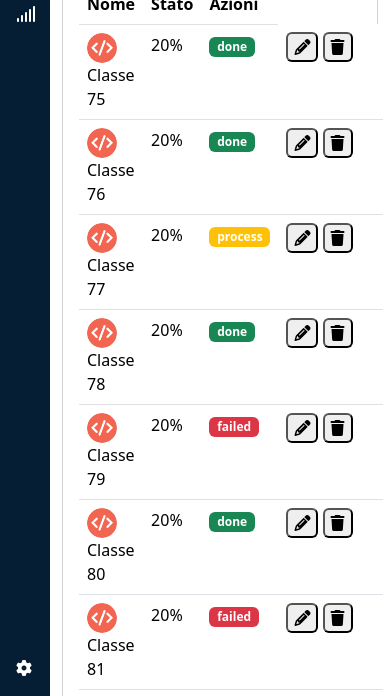
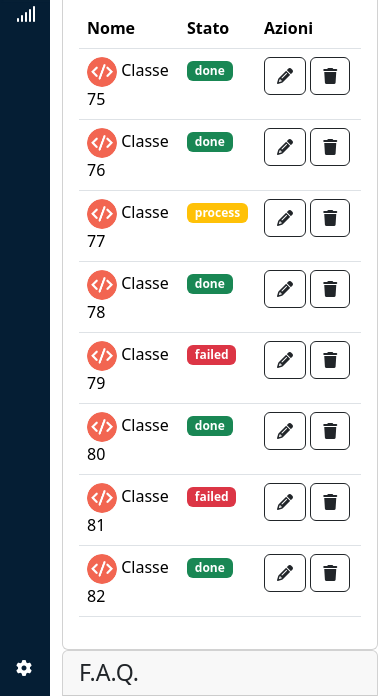
Before and after one commit to Nik0-9/html-css-bootstrap-dashboard, a plain HTML site: page index.html in a window 390 px wide. Shown: the part 148-844 px from the top of the page. Drawn offline with nearby package versions, Linux system fonts and the light colour scheme.

Commit message:
fix media query 576

```diff
--- a/css/style.css
+++ b/css/style.css
@@ -14,6 +14,7 @@ ul{
     padding: 0;
 }
 
+/* general */
 .nf-debug {
     border: 1px solid red;
 }
@@ -21,10 +22,12 @@ ul{
 .body{
     font-family: "Roboto", sans-serif;
 }
-
+/* nav */
 nav{
     height: 70px;
 }
+
+/* wrapper */
 
 /* sidebar */
 #sidebar {
@@ -56,6 +59,7 @@ main {
 }
 header{
     margin-top: 70px;
+    background-color: var(--color-hero-bg);
 }
 /* card Prossime classi */
 .row-avatar{
@@ -73,7 +77,8 @@ header{
         width: 50px;
     }
     main{
-        width: calc(100% - 50px);
+        /* width: calc(100% - 50px); */
+        width: 100%;
     }
     #sidebar span{
         display: none;
@@ -81,13 +86,13 @@ header{
 }
 @media screen and (max-width: 576px){
     #content table tr th:nth-child(2),
-    th:nth-child(3)
+    #content table tr th:nth-child(3)
     {
         display: none;
     }
 
     #content table tr td:nth-child(2),
-    th:nth-child(3)
+    #content table tr td:nth-child(3)
     {
         display: none;
     }
--- a/index.html
+++ b/index.html
@@ -44,8 +44,8 @@
             </div>
         </div>
         <main>
-            <header class="">
-
+            <header>
+                Header
             </header>
             <div class="container-fluid" id="content">
                 <div class="row gy-2">
@@ -72,13 +72,17 @@
                                                 <span> Classe 75</span>
                                             </td>
                                             <td class="data-w">15 Feb 2021</td>
-                                            <td>20%</td>
+                                            <td class="data-w">20%</td>
                                             <td>
                                                 <span class="badge text-bg-success">done</span>
                                             </td>
                                             <td class="data-w">
-                                                <button class="rounded-2"><i class="fa-solid fa-pencil"></i></button>
-                                                <button class="rounded-2"><i class="fa-solid fa-trash"></i></button>
+                                                <button class="btn btn-outline-dark">
+                                                    <i class="fa-solid fa-pencil"></i>
+                                                </button>
+                                                <button class="btn btn-outline-dark">
+                                                    <i class="fa-solid fa-trash"></i>
+                                                </button>
                                             </td>
                                         </tr>
                                         <!-- riga 2 tabella -->
@@ -94,8 +98,12 @@
                                                 <span class="badge text-bg-success">done</span>
                                             </td>
                                             <td>
-                                                <button class="rounded-2"><i class="fa-solid fa-pencil"></i></button>
-                                                <button class="rounded-2"><i class="fa-solid fa-trash"></i></button>
+                                                <button class="btn btn-outline-dark">
+                                                    <i class="fa-solid fa-pencil"></i>
+                                                </button>
+                                                <button class="btn btn-outline-dark">
+                                                    <i class="fa-solid fa-trash"></i>
+                                                </button>
                                             </td>
                                         </tr>
                                         <!-- riga 3 tabella -->
@@ -110,8 +118,12 @@
                                                 <span class="badge bg-warning  text-white ">process</span>
                                             </td>
                                             <td>
-                                                <button class="rounded-2"><i class="fa-solid fa-pencil"></i></button>
-                                                <button class="rounded-2"><i class="fa-solid fa-trash"></i></button>
+                                                <button class="btn btn-outline-dark">
+                                                    <i class="fa-solid fa-pencil"></i>
+                                                </button>
+                                                <button class="btn btn-outline-dark">
+                                                    <i class="fa-solid fa-trash"></i>
+                                                </button>
                                             </td>
                                         </tr>
                                         <!-- riga 4 tabella -->
@@ -126,8 +138,12 @@
                                                 <span class="badge text-bg-success">done</span>
                                             </td>
                                             <td>
-                                                <button class="rounded-2"><i class="fa-solid fa-pencil"></i></button>
-                                                <button class="rounded-2"><i class="fa-solid fa-trash"></i></button>
+                                                <button class="btn btn-outline-dark">
+                                                    <i class="fa-solid fa-pencil"></i>
+                                                </button>
+                                                <button class="btn btn-outline-dark">
+                                                    <i class="fa-solid fa-trash"></i>
+                                                </button>
                                             </td>
                                         </tr>
                                         <!-- riga 5 tabella -->
@@ -142,8 +158,12 @@
                                                 <span class="badge bg-danger text-white ">failed</span>
                                             </td>
                                             <td>
-                                                <button class="rounded-2"><i class="fa-solid fa-pencil"></i></button>
-                                                <button class="rounded-2"><i class="fa-solid fa-trash"></i></button>
+                                                <button class="btn btn-outline-dark">
+                                                    <i class="fa-solid fa-pencil"></i>
+                                                </button>
+                                                <button class="btn btn-outline-dark">
+                                                    <i class="fa-solid fa-trash"></i>
+                                                </button>
                                             </td>
                                         </tr>
                                         <!-- riga 6 tabella -->
@@ -158,8 +178,12 @@
                                                 <span class="badge text-bg-success">done</span>
                                             </td>
                                             <td>
-                                                <button class="rounded-2"><i class="fa-solid fa-pencil"></i></button>
-                                                <button class="rounded-2"><i class="fa-solid fa-trash"></i></button>
+                                                <button class="btn btn-outline-dark">
+                                                    <i class="fa-solid fa-pencil"></i>
+                                                </button>
+                                                <button class="btn btn-outline-dark">
+                                                    <i class="fa-solid fa-trash"></i>
+                                                </button>
                                             </td>
                                         </tr>
                                         <!-- riga 7 tabella -->
@@ -174,8 +198,12 @@
                                                 <span class="badge bg-danger text-white ">failed</span>
                                             </td>
                                             <td>
-                                                <button class="rounded-2"><i class="fa-solid fa-pencil"></i></button>
-                                                <button class="rounded-2"><i class="fa-solid fa-trash"></i></button>
+                                                <button class="btn btn-outline-dark">
+                                                    <i class="fa-solid fa-pencil"></i>
+                                                </button>
+                                                <button class="btn btn-outline-dark">
+                                                    <i class="fa-solid fa-trash"></i>
+                                                </button>
                                             </td>
                                         </tr>
                                         <!-- riga 8 tabella -->
@@ -190,8 +218,12 @@
                                                 <span class="badge text-bg-success">done</span>
                                             </td>
                                             <td>
-                                                <button class="rounded-2"><i class="fa-solid fa-pencil"></i></button>
-                                                <button class="rounded-2"><i class="fa-solid fa-trash"></i></button>
+                                                <button class="btn btn-outline-dark">
+                                                    <i class="fa-solid fa-pencil"></i>
+                                                </button>
+                                                <button class="btn btn-outline-dark">
+                                                    <i class="fa-solid fa-trash"></i>
+                                                </button>
                                             </td>
                                         </tr>
 
```
